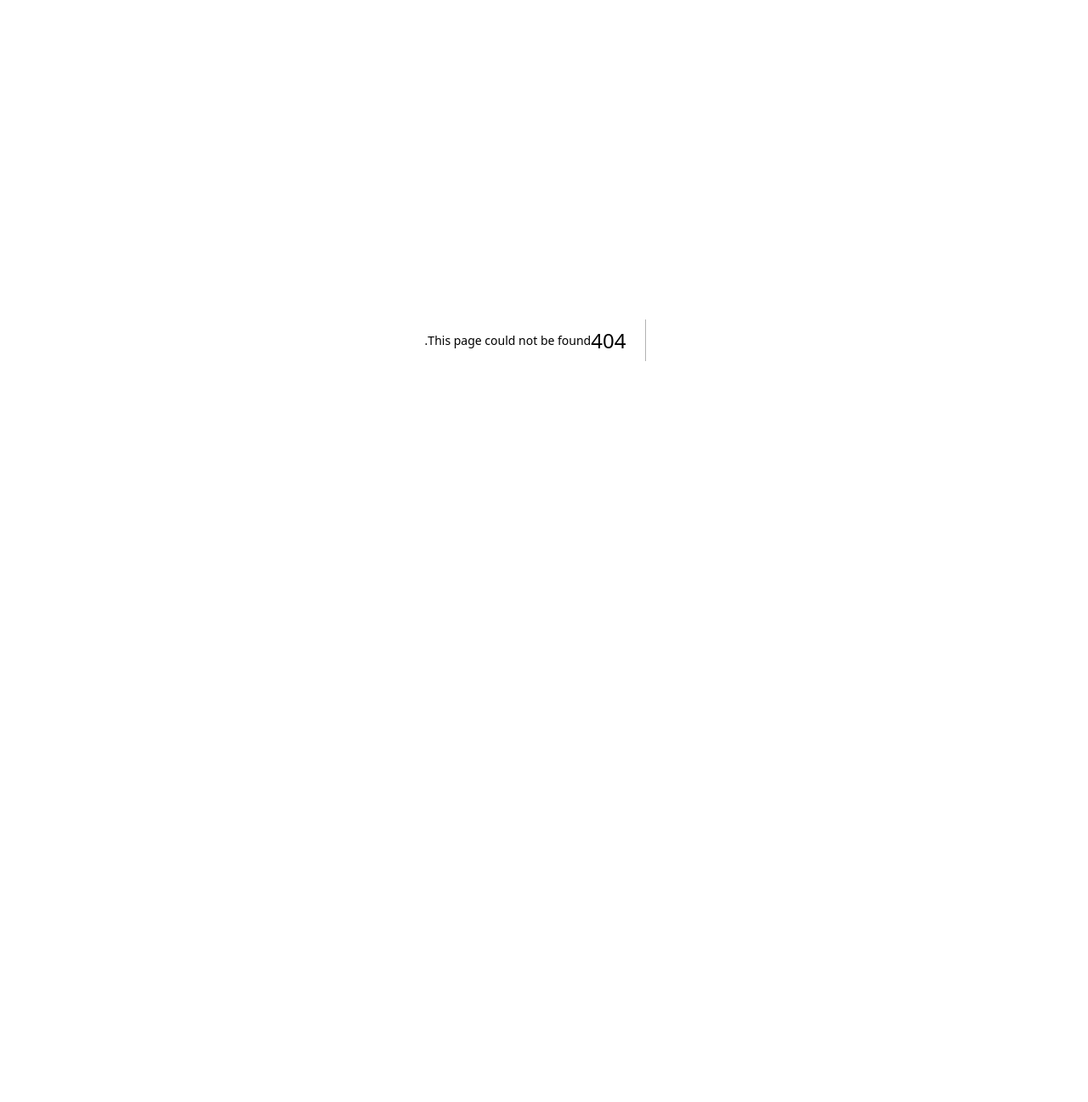
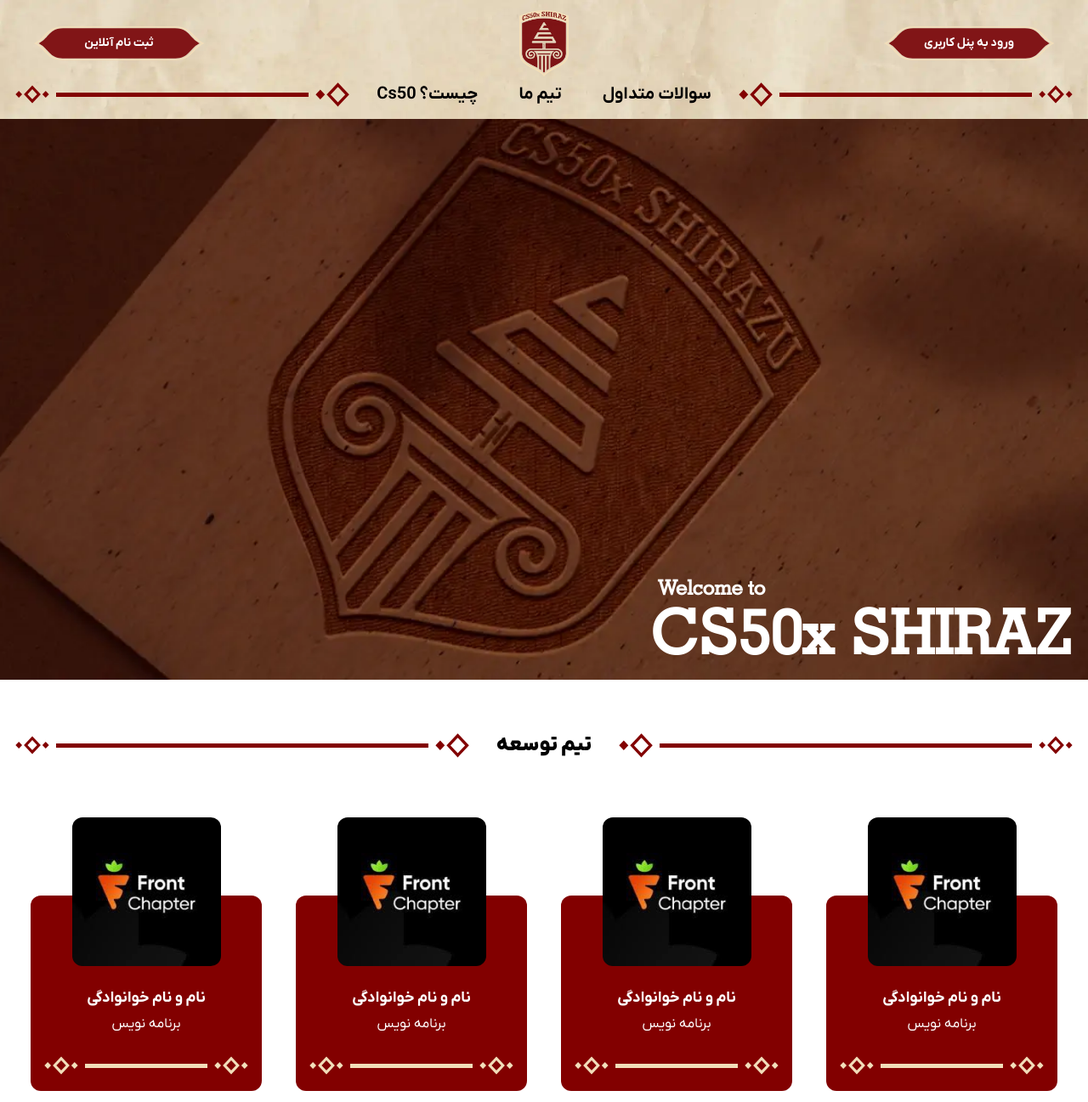
Before and after one commit to cs50xshirazu/staticwebsite, a Next.js app: page /team in a window 1280 px wide. Before the commit this address had no page. Shown: the top 1297 px of the page at 85% size. Before the commit the page ends 800 px from the top, so only its background shows below. Built offline with nearby package versions, Linux system fonts and the light colour scheme.

Commit message:
Separate employees to another page

```diff
--- a/src/app/components/Employees/index.tsx
+++ /dev/null
@@ -1,71 +0,0 @@
-import TitleBar from "@/components/TitleBar";
-import Image from "next/image";
-import BookImage from "@/assets/images/cs50book.webp";
-import Employee from "./Employee";
-
-const Employees = () => {
-
-    const employees: Employee[] = [
-        {
-            job : "برنامه نویس",
-            name : "نام و نام خوانوادگی",
-            image: "/images/employees/user.png",
-        },
-        {
-            job : "برنامه نویس",
-            name : "نام و نام خوانوادگی",
-            image: "/images/employees/user.png",
-        },
-        {
-            job : "برنامه نویس",
-            name : "نام و نام خوانوادگی",
-            image: "/images/employees/user.png",
-        },
-        {
-            job : "برنامه نویس",
-            name : "نام و نام خوانوادگی",
-            image: "/images/employees/user.png",
-        },
-        {
-            job : "برنامه نویس",
-            name : "نام و نام خوانوادگی",
-            image: "/images/employees/user.png",
-        },
-        {
-            job : "برنامه نویس",
-            name : "نام و نام خوانوادگی",
-            image: "/images/employees/user.png",
-        },
-        {
-            job : "برنامه نویس",
-            name : "نام و نام خوانوادگی",
-            image: "/images/employees/user.png",
-        },
-        {
-            job : "برنامه نویس",
-            name : "نام و نام خوانوادگی",
-            image: "/images/employees/user.png",
-        }
-    ];
-
-    const renderEmployees = () => {
-        return employees.map((employee) => <Employee {...employee} key={employee.name} />);
-    };
-
-    return (
-        <section className="mt-[40px]" id="our-courses">
-            <TitleBar className="container gap-6">
-                <span className="font-black whitespace-nowrap text-xl sm:text-2xl">
-                    همکاران ما
-                </span>
-            </TitleBar>
-
-            <div className="container mt-[40px] grid grid-cols-2 sm:grid-cols-3 lg:grid-cols-4 pt-[80px] lg:pt-[120px] pb-[60px] justify-items-stretch gap-x-6 sm:gap-x-10 gap-y-[95px] sm:gap-y-[110px] lg:gap-y-[170px]">
-                {renderEmployees()}
-            </div>
-
-        </section>
-    );
-};
-
-export default Employees;
--- a/src/app/components/Navbar/index.tsx
+++ b/src/app/components/Navbar/index.tsx
@@ -2,8 +2,28 @@ import ShapeTitle from "@/components/ShapeTitle";
 import Logo from "@/app/components/Logo";
 import DividerShape from "@/components/DividerShape";
 import SideDrawerButton from "@/app/components/Navbar/SideDrawerButton";
+import Link from "next/link";
 
-const Navbar = () => {
+export type NavbarProps = {
+    links: {
+        link: string;
+        title: string;
+    }[]
+}
+
+const Navbar = ({ links }: NavbarProps) => {
+
+    const renderLinks = () => {
+        return links.map((link) => {
+            return (
+                <li key={link.link} className="text-xl font-bold whitespace-nowrap hover:text-primary transition-all">
+                    <Link href={link.link} className="text-center">
+                        {link.title}
+                    </Link>
+                </li>
+            );
+        });
+    };
 
     return (
         <nav className="h-[80px] sm:h-[140px] flex flex-col justify-center items-center">
@@ -25,21 +45,7 @@ const Navbar = () => {
             <div className="max-sm:hidden flex items-center gap-8 container mt-1">
                 <DividerShape />
                 <ul className="flex items-center gap-12">
-                    <li className="text-xl font-bold whitespace-nowrap hover:text-primary transition-all">
-                        <a href="#frequently-asked-questions">
-                            سوالات متداول
-                        </a>
-                    </li>
-                    <li className="text-xl font-bold whitespace-nowrap hover:text-primary transition-all">
-                        <a href="#our-courses">
-                            دوره ها
-                        </a>
-                    </li>
-                    <li className="text-xl font-bold whitespace-nowrap hover:text-primary transition-all">
-                        <a href="#what-is-cs50x">
-                            چیست؟ Cs50
-                        </a>
-                    </li>
+                    {renderLinks()}
                 </ul>
                 <DividerShape reverse />
             </div>
--- a/src/app/page.tsx
+++ b/src/app/page.tsx
@@ -9,13 +9,27 @@ import BackgroundPattern from "@/app/components/BackgroundPattern";
 import Navbar from "@/app/components/Navbar";
 import SideDrawer from "@/app/components/SideDrawer";
 import Header from "@/app/components/Header";
-import Employees from "@/app/components/Employees";
 
 export default function Home() {
     return (
         <>
             <BackgroundPattern />
-            <Navbar />
+            <Navbar
+                links={[
+                    {
+                        title: "سوالات متداول",
+                        link: "#frequently-asked-questions"
+                    },
+                    {
+                        title: "تیم ما",
+                        link: "#our-courses"
+                    },
+                    {
+                        title: "چیست؟ Cs50",
+                        link: "#what-is-cs50x"
+                    }
+                ]}
+            />
             <SideDrawer />
             <Header />
             <main className="">
@@ -24,7 +38,6 @@ export default function Home() {
                 <Courses />
                 <Sponsors />
                 <Preferences />
-                <Employees />
                 <Faq />
                 <Footer />
             </main>
--- /dev/null
+++ b/src/app/team/components/TeamDivider.tsx
@@ -0,0 +1,33 @@
+"use client";
+
+import TitleBar from "@/components/TitleBar";
+import Employee from "@/app/team/components/Employee";
+import { useMemo } from "react";
+
+export type TeamDividerProps = {
+    title: string;
+    employees: Employee[];
+}
+
+const TeamDivider = ({ employees, title }: TeamDividerProps) => {
+
+    const renderEmployees = useMemo(() => {
+        return employees.map((employee) => <Employee {...employee} key={employee.name} />);
+    }, [employees]);
+
+    return (
+        <div className="container">
+            <TitleBar className="gap-6">
+                <span className="font-black whitespace-nowrap  text-xl sm:text-2xl">
+                    {title}
+                </span>
+            </TitleBar>
+            <div
+                className="container mt-[40px] grid grid-cols-2 sm:grid-cols-3 lg:grid-cols-4 pt-[80px] lg:pt-[120px] pb-[60px] justify-items-stretch gap-x-6 sm:gap-x-10 gap-y-[95px] sm:gap-y-[110px] lg:gap-y-[170px]">
+                {renderEmployees}
+            </div>
+        </div>
+    );
+};
+
+export default TeamDivider;
--- /dev/null
+++ b/src/app/team/page.tsx
@@ -0,0 +1,82 @@
+import Footer from "@/app/components/Footer";
+import BackgroundPattern from "@/app/components/BackgroundPattern";
+import Navbar from "@/app/components/Navbar";
+import SideDrawer from "@/app/components/SideDrawer";
+import Header from "@/app/components/Header";
+import TeamDivider from "@/app/team/components/TeamDivider";
+
+export default function Home() {
+
+    const employees: Employee[] = [
+        {
+            job: "برنامه نویس",
+            name: "نام و نام خوانوادگی",
+            image: "/images/employees/user.png"
+        },
+        {
+            job: "برنامه نویس",
+            name: "نام و نام خوانوادگی",
+            image: "/images/employees/user.png"
+        },
+        {
+            job: "برنامه نویس",
+            name: "نام و نام خوانوادگی",
+            image: "/images/employees/user.png"
+        },
+        {
+            job: "برنامه نویس",
+            name: "نام و نام خوانوادگی",
+            image: "/images/employees/user.png"
+        },
+        {
+            job: "برنامه نویس",
+            name: "نام و نام خوانوادگی",
+            image: "/images/employees/user.png"
+        },
+        {
+            job: "برنامه نویس",
+            name: "نام و نام خوانوادگی",
+            image: "/images/employees/user.png"
+        },
+        {
+            job: "برنامه نویس",
+            name: "نام و نام خوانوادگی",
+            image: "/images/employees/user.png"
+        },
+        {
+            job: "برنامه نویس",
+            name: "نام و نام خوانوادگی",
+            image: "/images/employees/user.png"
+        }
+    ];
+
+    return (
+        <>
+            <BackgroundPattern />
+            <Navbar
+                links={[
+                    {
+                        title: "سوالات متداول",
+                        link: "/#frequently-asked-questions"
+                    },
+                    {
+                        title: "تیم ما",
+                        link: "/#our-courses"
+                    },
+                    {
+                        title: "چیست؟ Cs50",
+                        link: "/#what-is-cs50x"
+                    }
+                ]}
+            />
+            <SideDrawer />
+            <Header />
+            <main className="mt-[60px]">
+                <TeamDivider title="تیم توسعه" employees={employees} />
+                <TeamDivider title="تیم گرافیک" employees={employees} />
+                <TeamDivider title="تیم ادیت" employees={employees} />
+                <Footer />
+            </main>
+        </>
+    );
+}
```
Also changed, not shown: src/app/team/components/Employee.tsx (renamed from src/app/components/Employees/Employee.tsx).
